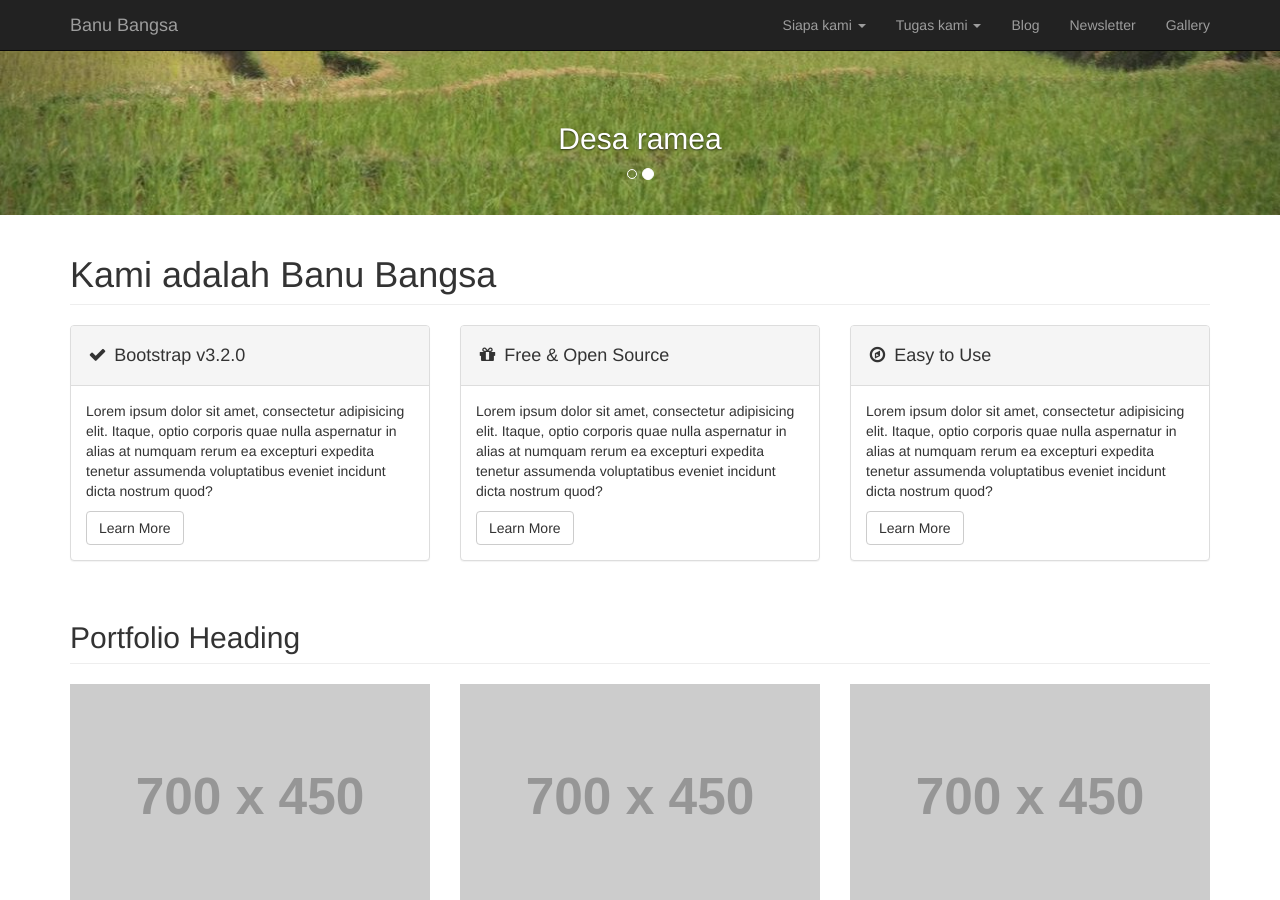
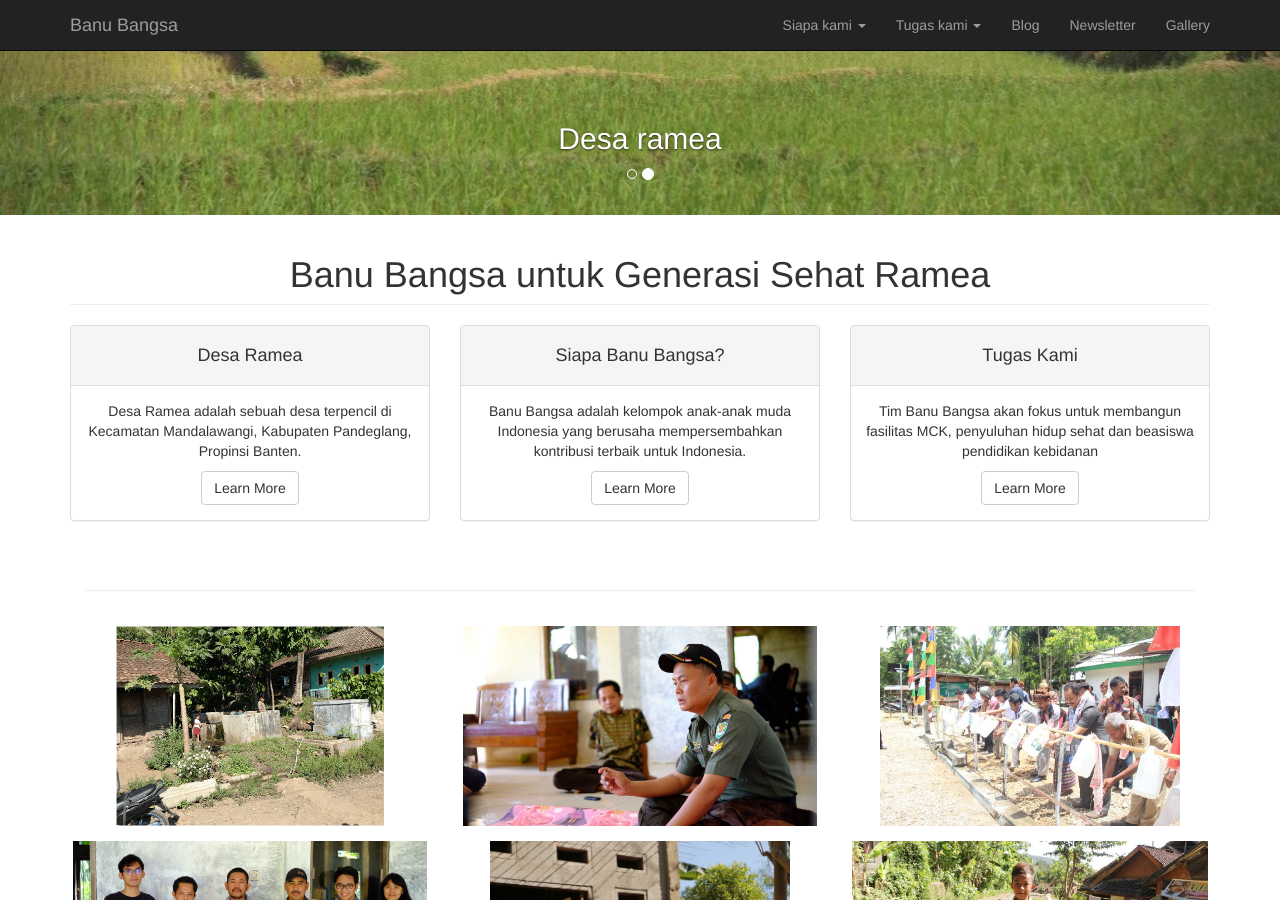
Before and after one commit to ariezncahyo/banubangsa.org, a Jekyll site: the page built from index.html, in a window 1280 px wide and 900 px high, scrolled down 260 px. Built offline with Jekyll 4.4.1, drawn with Linux system fonts in a browser that asks for light colours; some of the changed text lies outside the part shown.

Commit message:
Homepage contents

```diff
--- a/ayo-terlibat.html
+++ b/ayo-terlibat.html
@@ -22,11 +22,7 @@ pemberdayaan masyarakat bertajuk Menyapa Indonesia. Program ini akan kami mulai
 bernama Desa Ramea yang berada di kecamatan Mandalawangi, Kabupaten Pandegelang, Banten. (Baca lebih lanjut mengenai menyapa indonesia <a href="menyapa-indonesia.com">disini</a>)
 
 <br /><br />
-Kami percaya setiap orang punya mimpi untuk Indonesia yang lebih baik, karena itu kami mengundang
-
-seluruh rakyat Indonesia bahu membahu ikut terlibat dalam program ini.
-
-Anda dapat berkontribusi membantu masyarakat Ramea dengan mengirimkan donasi anda ke:
+Kami percaya setiap orang punya mimpi untuk  Indonesia yang lebih baik, karena itu kami mengundang seluruh rakyat Indonesia bahu membahu ikut terlibat dalam program ini. Dukungan Anda sangat berharga untuk mewujudkan Generasi Sehat Ramea. Ayo salurkan donasi Anda melalui:
 <br /><br />
 
 Karina Ayu (Bendahara)<br />
--- a/css/custom.css
+++ b/css/custom.css
@@ -27,7 +27,12 @@ footer img {
   max-height: 80px;
 }
 
-.img-solusi img, .img-ramea img {
-  max-height: 290px;
+.img-solusi img, .img-ramea img, .homepage-images img {
+  max-height: 200px;
   margin: 0 auto;
 }
+
+
+.homepage-images div {
+  margin-top: 15px;
+}
--- a/index.html
+++ b/index.html
@@ -7,108 +7,111 @@ layout: homepage
 
         <!-- Marketing Icons Section -->
         <div class="row">
-            <div class="col-lg-12">
+            <div class="col-lg-12 text-center">
                 <h1 class="page-header">
-                    Kami adalah Banu Bangsa
+                    Banu Bangsa untuk Generasi Sehat Ramea
                 </h1>
             </div>
-            <div class="col-md-4">
+            <div class="col-md-4 text-center">
                 <div class="panel panel-default">
                     <div class="panel-heading">
-                        <h4><i class="fa fa-fw fa-check"></i> Bootstrap v3.2.0</h4>
+                        <h4>Desa Ramea</h4>
                     </div>
                     <div class="panel-body">
-                        <p>Lorem ipsum dolor sit amet, consectetur adipisicing elit. Itaque, optio corporis quae nulla aspernatur in alias at numquam rerum ea excepturi expedita tenetur assumenda voluptatibus eveniet incidunt dicta nostrum quod?</p>
-                        <a href="#" class="btn btn-default">Learn More</a>
+                        <p>Desa Ramea adalah sebuah desa terpencil di Kecamatan Mandalawangi, Kabupaten
+
+Pandeglang, Propinsi Banten.</p>
+                        <a href="/desa-ramea" class="btn btn-default">Learn More</a>
                     </div>
                 </div>
             </div>
-            <div class="col-md-4">
+            <div class="col-md-4 text-center">
                 <div class="panel panel-default">
                     <div class="panel-heading">
-                        <h4><i class="fa fa-fw fa-gift"></i> Free &amp; Open Source</h4>
+                        <h4>Siapa Banu Bangsa?</h4>
                     </div>
                     <div class="panel-body">
-                        <p>Lorem ipsum dolor sit amet, consectetur adipisicing elit. Itaque, optio corporis quae nulla aspernatur in alias at numquam rerum ea excepturi expedita tenetur assumenda voluptatibus eveniet incidunt dicta nostrum quod?</p>
-                        <a href="#" class="btn btn-default">Learn More</a>
+                        <p>
+                        Banu Bangsa adalah kelompok anak-anak muda Indonesia yang berusaha mempersembahkan kontribusi terbaik untuk Indonesia. </p>
+                        <a href="/tentang-kami.html" class="btn btn-default">Learn More</a>
                     </div>
                 </div>
             </div>
-            <div class="col-md-4">
+            <div class="col-md-4 text-center">
                 <div class="panel panel-default">
                     <div class="panel-heading">
-                        <h4><i class="fa fa-fw fa-compass"></i> Easy to Use</h4>
+                        <h4> Tugas Kami</h4>
                     </div>
-                    <div class="panel-body">
-                        <p>Lorem ipsum dolor sit amet, consectetur adipisicing elit. Itaque, optio corporis quae nulla aspernatur in alias at numquam rerum ea excepturi expedita tenetur assumenda voluptatibus eveniet incidunt dicta nostrum quod?</p>
-                        <a href="#" class="btn btn-default">Learn More</a>
+                    <div class="panel-body ">
+                        <p>Tim Banu Bangsa akan fokus untuk membangun fasilitas MCK, penyuluhan hidup sehat dan beasiswa pendidikan kebidanan </p>
+                        <a href="/solusi.html" class="btn btn-default">Learn More</a>
                     </div>
                 </div>
             </div>
         </div>
         <!-- /.row -->
 
+
+        <div class="col-lg-12 text-center">
+            <h2 class="page-header"></h2>
+        </div>
         <!-- Portfolio Section -->
-        <div class="row">
-            <div class="col-lg-12">
-                <h2 class="page-header">Portfolio Heading</h2>
-            </div>
+        <div class="row homepage-images">
             <div class="col-md-4 col-sm-6">
-                <a href="portfolio-item.html">
-                    <img class="img-responsive img-portfolio img-hover" src="http://placehold.it/700x450" alt="">
+                <a href="#">
+                    <img class="img-responsive img-portfolio img-hover" src="/img/ramea2.png" alt="">
                 </a>
             </div>
             <div class="col-md-4 col-sm-6">
-                <a href="portfolio-item.html">
-                    <img class="img-responsive img-portfolio img-hover" src="http://placehold.it/700x450" alt="">
+                <a href="#">
+                    <img class="img-responsive img-portfolio img-hover" src="/img/pemaparan.jpg" alt="">
                 </a>
             </div>
             <div class="col-md-4 col-sm-6">
-                <a href="portfolio-item.html">
-                    <img class="img-responsive img-portfolio img-hover" src="http://placehold.it/700x450" alt="">
+                <a href="#">
+                    <img class="img-responsive img-portfolio img-hover" src="/img/solusi2.jpg" alt="">
                 </a>
             </div>
             <div class="col-md-4 col-sm-6">
-                <a href="portfolio-item.html">
-                    <img class="img-responsive img-portfolio img-hover" src="http://placehold.it/700x450" alt="">
+                <a href="#">
+                    <img class="img-responsive img-portfolio img-hover" src="/img/pemaparan2.jpg" alt="">
                 </a>
             </div>
             <div class="col-md-4 col-sm-6">
-                <a href="portfolio-item.html">
-                    <img class="img-responsive img-portfolio img-hover" src="http://placehold.it/700x450" alt="">
+                <a href="#">
+                    <img class="img-responsive img-portfolio img-hover" src="/img/pemaparan3.jpg" alt="">
                 </a>
             </div>
             <div class="col-md-4 col-sm-6">
-                <a href="portfolio-item.html">
-                    <img class="img-responsive img-portfolio img-hover" src="http://placehold.it/700x450" alt="">
+                <a href="#">
+                    <img class="img-responsive img-portfolio img-hover" src="/img/pemaparan4.jpg" alt="">
                 </a>
             </div>
         </div>
         <!-- /.row -->
 
-        <!-- Features Section -->
-        <div class="row">
-            <div class="col-lg-12">
-                <h2 class="page-header">Modern Business Features</h2>
-            </div>
-            <div class="col-md-6">
-                <p>The Modern Business template by Start Bootstrap includes:</p>
-                <ul>
-                    <li><strong>Bootstrap v3.2.0</strong>
-                    </li>
-                    <li>jQuery v1.11.0</li>
-                    <li>Font Awesome v4.1.0</li>
-                    <li>Working PHP contact form with validation</li>
-                    <li>Unstyled page elements for easy customization</li>
-                    <li>17 HTML pages</li>
-                </ul>
-                <p>Lorem ipsum dolor sit amet, consectetur adipisicing elit. Corporis, omnis doloremque non cum id reprehenderit, quisquam totam aspernatur tempora minima unde aliquid ea culpa sunt. Reiciendis quia dolorum ducimus unde.</p>
-            </div>
-            <div class="col-md-6">
-                <img class="img-responsive" src="http://placehold.it/700x450" alt="">
-            </div>
-        </div>
-        <!-- /.row -->
+         <!--Features Section -->
+        <!--<div class="row">-->
+            <!--<div class="col-lg-12">-->
+                <!--<h2 class="page-header">Bahu membahu</h2>-->
+            <!--</div>-->
+            <!--<div class="col-md-6">-->
+                <!--<p>Kami merangkul</p>-->
+                <!--<ul>-->
+                    <!--<li><strong>Bootstrap v3.2.0</strong>-->
+                    <!--</li>-->
+                    <!--<li>jQuery v1.11.0</li>-->
+                    <!--<li>Font Awesome v4.1.0</li>-->
+                    <!--<li>Working PHP contact form with validation</li>-->
+                    <!--<li>Unstyled page elements for easy customization</li>-->
+                    <!--<li>17 HTML pages</li>-->
+                <!--</ul>-->
+                <!--<p>Lorem ipsum dolor sit amet, consectetur adipisicing elit. Corporis, omnis doloremque non cum id reprehenderit, quisquam totam aspernatur tempora minima unde aliquid ea culpa sunt. Reiciendis quia dolorum ducimus unde.</p>-->
+            <!--</div>-->
+            <!--<div class="col-md-6">-->
+                <!--<img class="img-responsive" src="/img/pemaparan.jpg" alt="">-->
+            <!--</div>-->
+        <!--</div>-->
 
         <hr>
 
@@ -116,10 +119,11 @@ layout: homepage
         <div class="well">
             <div class="row">
                 <div class="col-md-8">
-                    <p>Lorem ipsum dolor sit amet, consectetur adipisicing elit. Molestias, expedita, saepe, vero rerum deleniti beatae veniam harum neque nemo praesentium cum alias asperiores commodi.</p>
+                    <p>Kami percaya setiap orang punya mimpi untuk  Indonesia yang lebih baik, karena itu kami mengundang seluruh rakyat Indonesia bahu membahu ikut terlibat dalam program ini.
+                    </p>
                 </div>
                 <div class="col-md-4">
-                    <a class="btn btn-lg btn-default btn-block" href="#">Call to Action</a>
+                    <a class="btn btn-lg btn-default btn-block" href="/terlibat.html">Ayo ikut terlibat!</a>
                 </div>
             </div>
         </div>
```
Also changed, not shown: img/pemaparan.jpg (added), img/pemaparan2.jpg (added), img/pemaparan3.jpg (added), img/pemaparan4.jpg (added).
